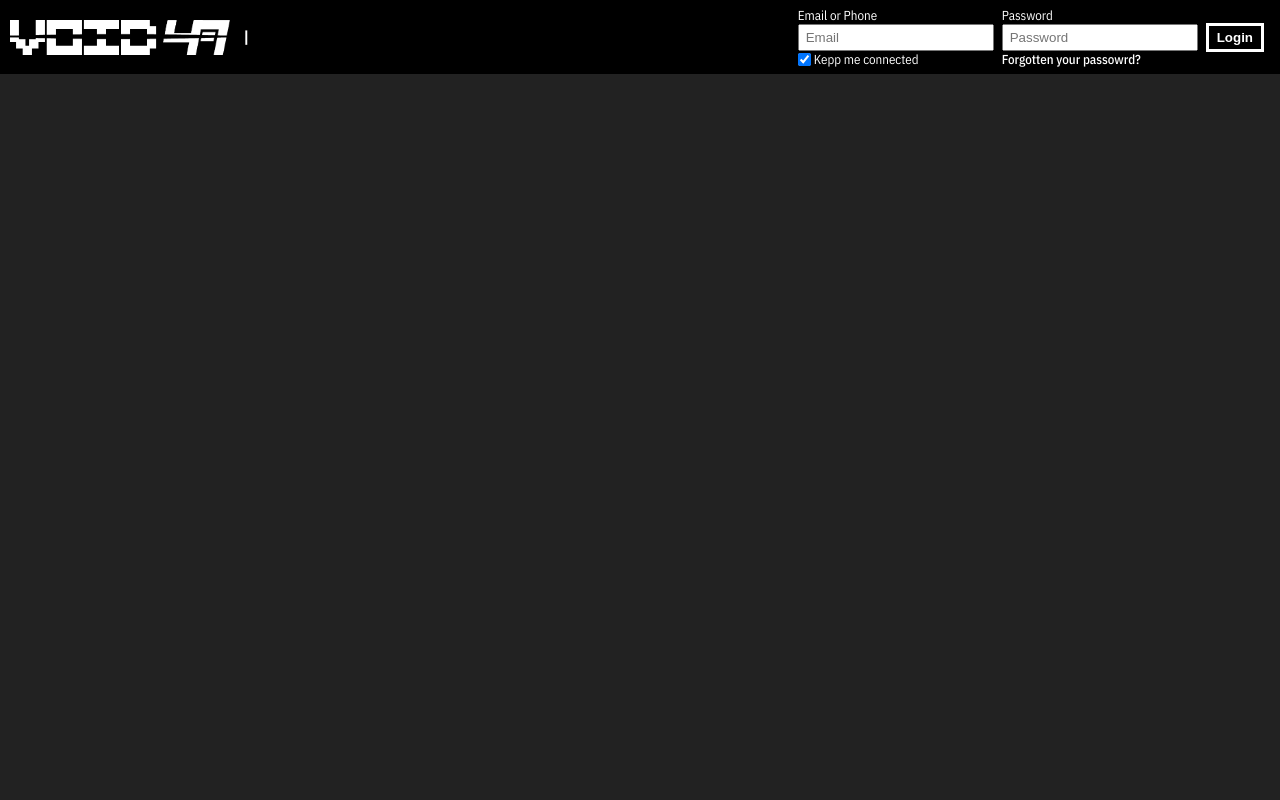
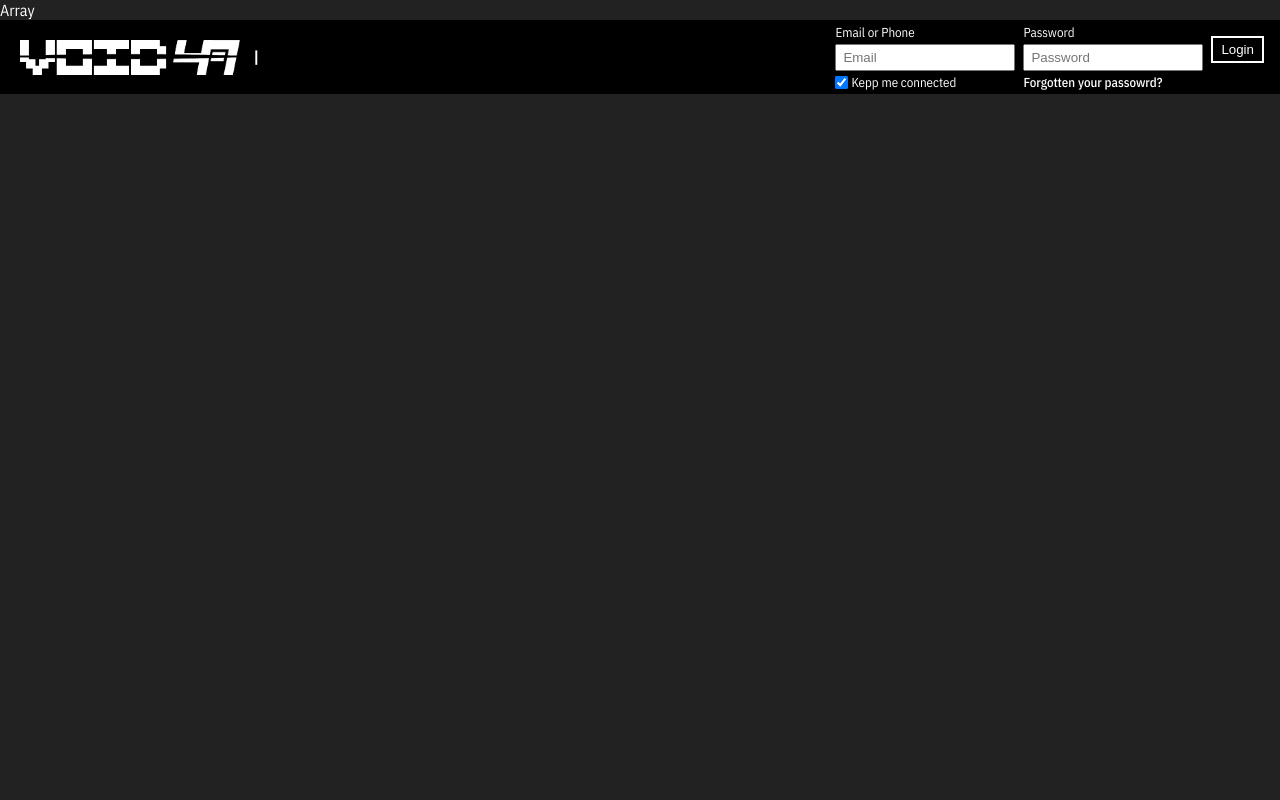
Before and after one commit to Hostname47/PHP-CHAT, a PHP site: page / in a window 1280 px wide. Run offline with PHP 8.4, Linux system fonts and the light colour scheme.

Commit message:
add composer to use its autoload.php file using classmap standard and adding config file to get config property from ['config']

```diff
--- a/classes/Config.php
+++ b/classes/Config.php
@@ -0,0 +1,52 @@
+<?php
+    /*
+    Notice we define our configuration in init.php file, we could directly access config data by using :
+    $GLOBALS["config"]["mysql"]['host'] for exemple to access host but this is somewhat messy, we need to build
+    Config class so that we can access our config in a super easy way using forward slash manner like:
+
+        echo Config::get('mysql/host'); // Output: 127.0.0.1
+    */
+
+    namespace classes;
+
+    class Config {
+
+        public static function get($path = null) {
+            /* Later, we will use this function as following: Config::get('mysql/host');
+                                                                           ^^^^^^^^^^ This is the $path
+               Now If we have a path, then we need first to get our configs from globals config (wich will be included from init.php)
+               Then we set it in $config variable, then we explode the path using / delimeter to get path pieces
+               and we loop through these pieces as following:
+               first we ask if mysql isset in $config ? YES so we change our config from $GLOBALS to 'mysql' section in GLOBALS
+               the second iteration we ask if host isset inside mysql section yes we set $config = 127.0.0.1 which is the value in host
+               Finally we return the data associated to the last segment in the path
+
+               Other ex if the following path is given : Config::get('mysql/username');
+               Then root will be returned
+
+               Hint: Notice if we give it the following path: mysql/username/garbage : we'll still get root !
+               Hint: Notice if we gave it invalid path: garbage/username it will return all the confif infos because it fail
+               to catch segments in the loop and so the $config variable will not changed and will preserve the value of $GLOBALS
+               Hint: The only way to get function to return false if to pass null or empty !
+            */
+
+            if($path) {
+                $config = $GLOBALS["config"];
+                $path = explode('/', $path);
+
+                foreach($path as $bit) {
+                    if(isset($config[$bit])) {
+                        $config = $config[$bit];
+                    }
+                }
+
+                return $config;
+            }
+
+            // If we don't have a path given get method return false
+            return false;
+        }
+
+    }
+
+?>
--- a/core/init.php
+++ b/core/init.php
@@ -0,0 +1,32 @@
+<?php
+
+// Check if session is not started, then start it
+if (session_status() == PHP_SESSION_NONE) {
+    session_start();
+}
+
+$GLOBALS["config"] = array(
+    "mysql" => array(
+        'host'=>'127.0.0.1',
+        'username'=>'root',
+        'password'=>'',
+        'db'=>'chat'
+    ),
+    'remember'=> array(
+        'cookie_name'=>'hash',
+        'cookie_expiry'=>604800
+    ),
+    'session'=>array(
+        'session_name'=>'user'
+    )
+);
+
+/*
+IMPORTANT :
+1 - sanitize function file could not be included here because the path will be relative to the caller script
+so if for example include it like following: include_once "functions/sanitize.php" only scripts in the root
+directory can use it, otherwise a fatal error will be thrown
+So you should include it along with autoload and init file in every page needs it
+
+2 - Composer autoload file also follow the same rule you can't immport it here
+*/
--- a/functions/sanitize.php
+++ b/functions/sanitize.php
@@ -0,0 +1,6 @@
+<?php
+
+function escape($string) {
+    // Iprefer to use htmlspecialchars over htmlentities
+    return htmlspecialchars($string, ENT_QUOTES, 'UTF-8');
+}
--- a/index.php
+++ b/index.php
@@ -1,3 +1,16 @@
+
+<?php
+
+    require_once "core/init.php";
+    require_once "vendor/autoload.php";
+
+    use classes\Config;
+
+    echo Config::get('hello/username');
+
+
+?>
+
 <!DOCTYPE html>
 <html lang="en">
 <head>
--- a/styles/global.css
+++ b/styles/global.css
@@ -28,6 +28,7 @@
 
 .medium-text-input {
     width: 180px;
+    margin: 3px 0;
 }
 
 .link {
@@ -46,9 +47,9 @@
     text-decoration: none;
 
     color: white;
-    border: 3px solid white;
+    border: 2px solid white;
     background: none;
-    font-weight: 600;
+    font-weight: 500;
 
     padding: 4px 8px;
     transition: all 0.4s ease;
--- a/styles/header.css
+++ b/styles/header.css
@@ -8,7 +8,7 @@
 .wide-logo {
     display: flex;
     width: 220px;
-    margin-left: 10px;
+    margin-left: 20px;
     height: 35px;
 }
 
```
Also changed, not shown: Z__IMPORTANT.txt (added, +16 -0 lines), composer.json (added, +9 -0 lines), includes/errors/404.php (deleted), includes/login.php (deleted), includes/logout.php (deleted), includes/profile.php (deleted), includes/register.php (deleted), includes/update.php (deleted), 1 other file.
